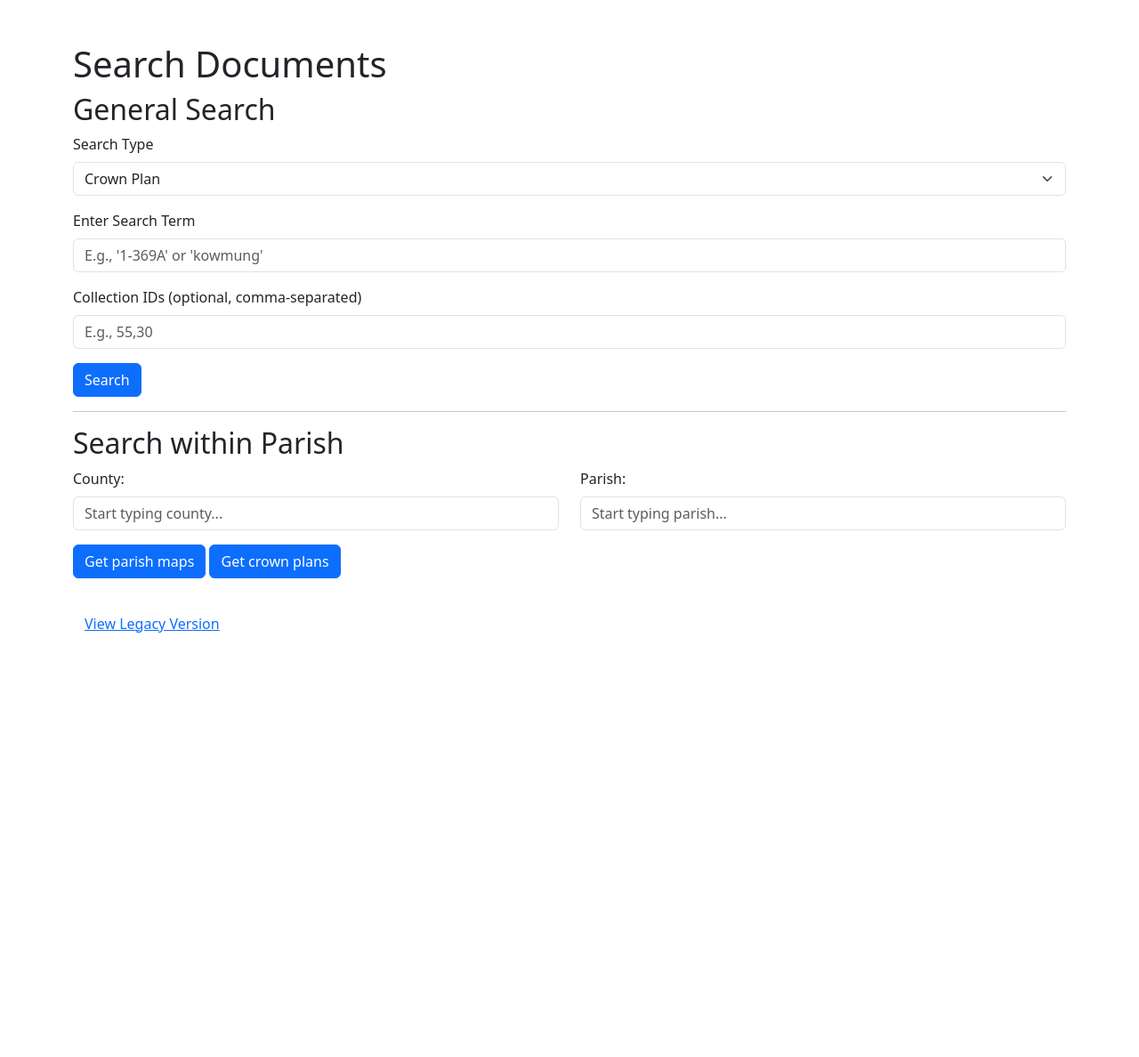
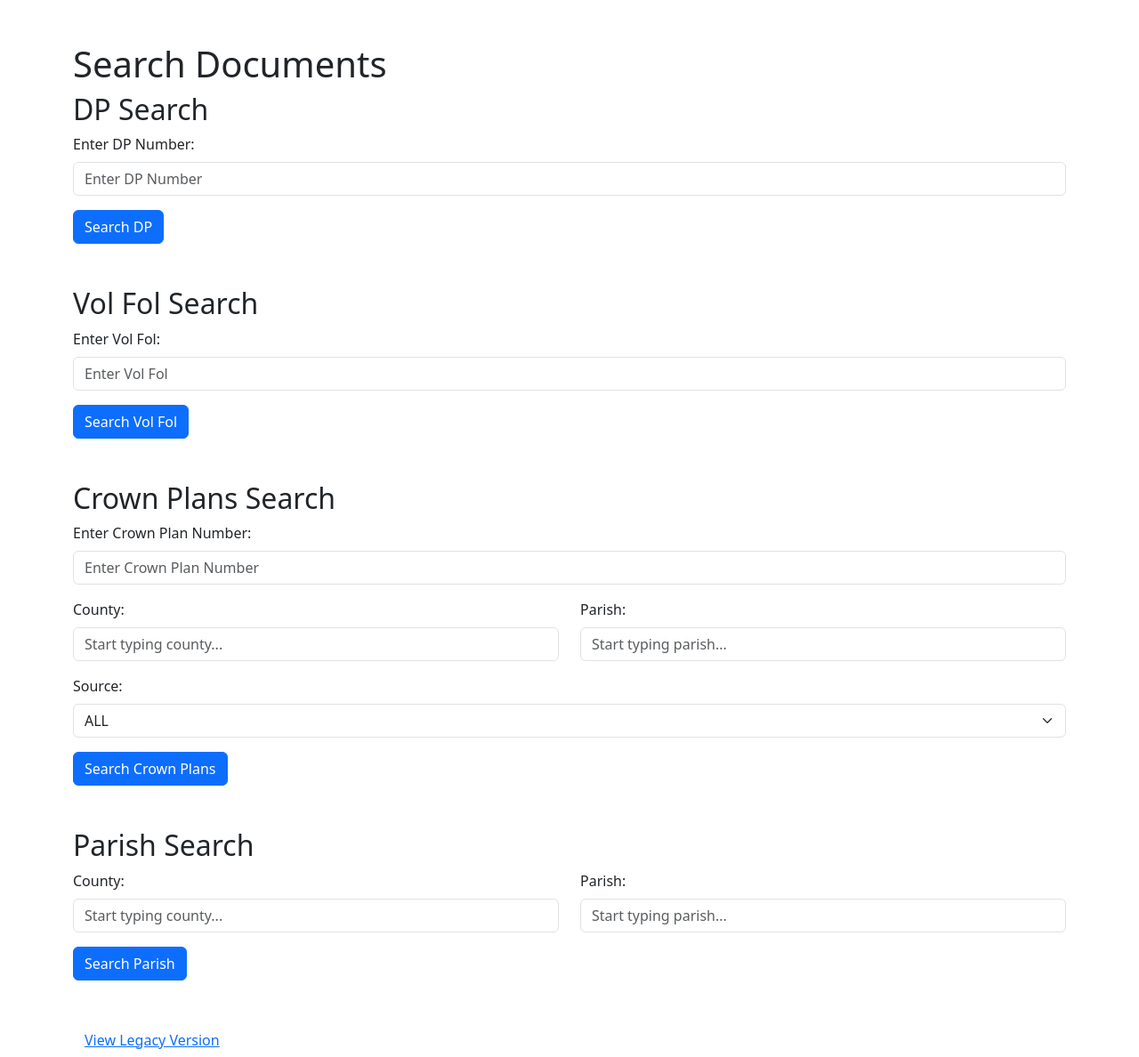
Before and after one commit to gangerang/ohlrv, a Flask app: template templates/search.html in a window 1280 px wide. Shown: the whole page at 89% size. Before the commit the page ends 711 px from the top, so only its background shows below. Run offline with Flask 2, Linux system fonts and the light colour scheme; the template is opened without the code that fills it, so the values that code supplies are empty.

Commit message:
search rewrite v1

```diff
--- a/app.py
+++ b/app.py
@@ -6,13 +6,13 @@ from urllib.parse import quote
 app = Flask(__name__)
 app.secret_key = os.environ.get("SECRET_KEY", "default_secret_for_dev")
 
-# Configure logging
+# Configure logging with debug output.
 logging.basicConfig(level=logging.DEBUG, format="%(asctime)s [%(levelname)s] %(message)s")
 
 @app.before_request
 def log_request_info():
     logging.info(f"Incoming request: {request.method} {request.url}")
-    # Uncomment the next line if you need full header details:
+    # Uncomment the next line if you need full header details.
     # logging.debug(f"Headers: {dict(request.headers)}")
     if request.method == "POST":
         logging.debug(f"Form Data: {request.form}")
@@ -33,70 +33,39 @@ if os.path.exists(mapping_file):
 else:
     logging.warning("Mapping file collection_type_name.json not found.")
 
-# Global cache for search results to avoid oversized session cookies.
+# Global cache to store search results (to avoid cookie size limits)
 SEARCH_RESULTS_CACHE = {}
 
 # ---------------------------
-# General Search Route
+# DP Search Route (new)
 # ---------------------------
-@app.route("/", methods=["GET", "POST"])
-def search():
+@app.route("/search_dp", methods=["GET", "POST"])
+def search_dp():
     if request.method == "POST":
-        search_str = request.form.get("search_str")
-        search_type = request.form.get("search_type", "crown")  # "crown", "volfol", or "parish"
-        collection_ids = request.form.get("collection_ids", "").strip()
-
-        if not search_str:
-            flash("Please provide a search term.", "danger")
-            return redirect(url_for("search"))
-
-        if search_type == "volfol":
-            query = search_str
-            field_name = "volFol.lowercase"
-            query_size = 20
-        elif search_type == "parish":
-            query = search_str
-            field_name = "parishName.lowercase"
-            query_size = 10000
-        else:
-            query = f"CROWN PLAN {search_str}"
-            field_name = "imageName.lowercase"
-            query_size = 20
-
+        dp_number = request.form.get("dp_number", "").strip()
+        logging.debug(f"DP Search: dp_number = {dp_number}")
+        if not dp_number:
+            flash("Please enter a DP number.", "danger")
+            return redirect(url_for("search_dp"))
+        try:
+            dp_int = int(dp_number)
+        except Exception as e:
+            flash("DP number must be an integer.", "danger")
+            return redirect(url_for("search_dp"))
+        # For DP search: search on field dpNumber and filter on collectionId 51.
         pref_payload = {"preference": "attributeSearch"}
+        # We'll use a term query for an exact match on dpNumber.
         main_query = {
             "bool": {
                 "must": [
-                    {
-                        "bool": {
-                            "must": {
-                                "bool": {
-                                    "should": [
-                                        {"multi_match": {"query": query, "fields": [field_name], "type": "best_fields", "operator": "or", "fuzziness": 0}},
-                                        {"multi_match": {"query": query, "fields": [field_name], "type": "phrase_prefix", "operator": "or"}}
-                                    ],
-                                    "minimum_should_match": 1
-                                }
-                            }
-                        }
-                    }
+                    {"term": {"dpNumber": dp_int}}
+                ],
+                "filter": [
+                    {"term": {"collectionId": 51}}
                 ]
             }
         }
-
-        if search_type == "parish":
-            main_query["bool"]["filter"] = [{
-                "terms": {"collectionId": [51,66,36,41,38,40,39,11,12,14,3,15,16,6,9,10,4,13,5,7,8,28,23,26,29,24,27,25,18,21,32,19,33,20]}
-            }]
-        elif collection_ids:
-            try:
-                collections = [int(x.strip()) for x in collection_ids.split(",") if x.strip()]
-                main_query["bool"]["filter"] = [{"terms": {"collectionId": collections}}]
-            except Exception as e:
-                flash("Invalid collection IDs. Please use comma-separated numeric values.", "danger")
-                return redirect(url_for("search"))
-
-        query_payload = {"query": main_query, "size": query_size}
+        query_payload = {"query": main_query, "size": 10000}
         payload = json.dumps(pref_payload) + "\n" + json.dumps(query_payload) + "\n"
         headers = {
             "User-Agent": "Mozilla/5.0 (Windows NT 10.0; Win64; x64; rv:135.0) Gecko/20100101 Firefox/135.0",
@@ -106,106 +75,196 @@ def search():
         }
         url = "https://api.lrsnative.com.au/hlrv/documents/_msearch?"
         try:
-            logging.info(f"Searching for: {query} (type: {search_type})")
+            logging.info(f"DP Search: Searching for dpNumber = {dp_int}")
             api_response = requests.post(url, headers=headers, data=payload, timeout=10)
             api_response.raise_for_status()
             results = api_response.json()
             documents = results.get("responses", [])[0].get("hits", {}).get("hits", [])
             if not documents:
-                flash("No documents found for the search query.", "warning")
-                return redirect(url_for("search"))
-            # logging.debug(f"search_results_json: {json.dumps(documents)}")
-            # Generate a unique key and cache the documents
+                flash("No DP records found.", "warning")
+                return redirect(url_for("search_dp"))
+            logging.debug(f"DP search results: {json.dumps(documents)}")
             result_key = str(uuid.uuid4())
             SEARCH_RESULTS_CACHE[result_key] = documents
             session["search_results_key"] = result_key
-            session["search_type"] = search_type
-            if search_type == "parish":
-                return render_template("search_results.html", documents=documents, search_type=search_type, collection_mapping=COLLECTION_MAPPING)
-            else:
-                return render_template("search_results.html", documents=documents, search_type=search_type)
+            session["search_type"] = "dp"
+            return render_template("search_results.html", documents=documents, search_type="dp")
         except Exception as e:
-            logging.error(f"Error during search: {e}")
-            flash(f"Error during search: {e}", "danger")
-            return redirect(url_for("search"))
-    return render_template("search.html")
+            logging.error(f"Error during DP search: {e}")
+            flash(f"Error during DP search: {e}", "danger")
+            return redirect(url_for("search_dp"))
+    return render_template("search_dp.html")
 
 # ---------------------------
-# New "Search within Parish" Route
+# Vol Fol Search Route (existing)
 # ---------------------------
-@app.route("/search_within_parish", methods=["POST"])
-def search_within_parish():
-    county = request.form.get("county", "").strip()
-    parish = request.form.get("parish", "").strip()
-    # Expected values: "crown" or "parish" (from the button pressed)
-    collection_group = request.form.get("collection_group", "").strip()
+@app.route("/search_volfol", methods=["GET", "POST"])
+def search_volfol():
+    if request.method == "POST":
+        volfol = request.form.get("volfol", "").strip()
+        logging.debug(f"Vol Fol Search: volfol = {volfol}")
+        if not volfol:
+            flash("Please enter a Vol Fol value.", "danger")
+            return redirect(url_for("search_volfol"))
+        pref_payload = {"preference": "attributeSearch"}
+        main_query = {
+            "bool": {
+                "must": [
+                    {"multi_match": {"query": volfol, "fields": ["volFol.lowercase"], "type": "best_fields", "operator": "or", "fuzziness": 0}},
+                    {"multi_match": {"query": volfol, "fields": ["volFol.lowercase"], "type": "phrase_prefix", "operator": "or"}}
+                ],
+                "filter": [
+                    {"term": {"collectionId": 30}}
+                ]
+            }
+        }
+        query_payload = {"query": main_query, "size": 10000}
+        payload = json.dumps(pref_payload) + "\n" + json.dumps(query_payload) + "\n"
+        headers = {
+            "User-Agent": "Mozilla/5.0 (Windows NT 10.0; Win64; x64; rv:135.0) Gecko/20100101 Firefox/135.0",
+            "Accept": "application/json",
+            "Content-Type": "application/x-ndjson",
+            "x-portal-token": ""
+        }
+        url = "https://api.lrsnative.com.au/hlrv/documents/_msearch?"
+        try:
+            logging.info(f"Vol Fol Search: Searching for volFol = {volfol}")
+            api_response = requests.post(url, headers=headers, data=payload, timeout=10)
+            api_response.raise_for_status()
+            results = api_response.json()
+            documents = results.get("responses", [])[0].get("hits", {}).get("hits", [])
+            if not documents:
+                flash("No Vol Fol records found.", "warning")
+                return redirect(url_for("search_volfol"))
+            logging.debug(f"Vol Fol search results: {json.dumps(documents)}")
+            result_key = str(uuid.uuid4())
+            SEARCH_RESULTS_CACHE[result_key] = documents
+            session["search_results_key"] = result_key
+            session["search_type"] = "volfol"
+            return render_template("search_results.html", documents=documents, search_type="volfol")
+        except Exception as e:
+            logging.error(f"Error during Vol Fol search: {e}")
+            flash(f"Error during Vol Fol search: {e}", "danger")
+            return redirect(url_for("search_volfol"))
+    return render_template("search_volfol.html")
 
-    if not parish:
-        flash("Please enter a parish.", "danger")
-        return redirect(url_for("search"))
+# ---------------------------
+# Crown Plans Search Route (existing, with modifications)
+# ---------------------------
+@app.route("/search_crown", methods=["GET", "POST"])
+def search_crown():
+    if request.method == "POST":
+        search_str = request.form.get("search_str", "").strip()
+        county = request.form.get("county", "").strip()
+        parish = request.form.get("parish", "").strip()
+        source_option = request.form.get("source_option", "all").strip()  # Options: all, BS, SR
+        logging.debug(f"Crown Search: search_str={search_str}, county={county}, parish={parish}, source_option={source_option}")
+        if not search_str:
+            flash("Please enter a Crown Plan number.", "danger")
+            return redirect(url_for("search_crown"))
+        pref_payload = {"preference": "attributeSearch"}
+        main_query = {
+            "bool": {
+                "must": [
+                    {"multi_match": {"query": search_str, "fields": ["crownPlanNumber"], "type": "best_fields", "operator": "or", "fuzziness": 0}},
+                    {"multi_match": {"query": search_str, "fields": ["crownPlanNumber"], "type": "phrase_prefix", "operator": "or"}}
+                ]
+            }
+        }
+        if county:
+            main_query["bool"].setdefault("must", []).append(
+                {"multi_match": {"query": county, "fields": ["countyName.lowercase"], "type": "best_fields", "operator": "or"}}
+            )
+        if parish:
+            main_query["bool"].setdefault("must", []).append(
+                {"multi_match": {"query": parish, "fields": ["parishName.lowercase"], "type": "best_fields", "operator": "or"}}
+            )
+        if source_option.lower() == "bs":
+            allowed_ids = [31]
+        elif source_option.lower() == "sr":
+            allowed_ids = [55]
+        else:
+            allowed_ids = [31, 55]
+        main_query["bool"]["filter"] = [{"terms": {"collectionId": allowed_ids}}]
+        query_payload = {"query": main_query, "size": 10000}
+        payload = json.dumps(pref_payload) + "\n" + json.dumps(query_payload) + "\n"
+        headers = {
+            "User-Agent": "Mozilla/5.0 (Windows NT 10.0; Win64; x64; rv:135.0) Gecko/20100101 Firefox/135.0",
+            "Accept": "application/json",
+            "Content-Type": "application/x-ndjson",
+            "x-portal-token": ""
+        }
+        url = "https://api.lrsnative.com.au/hlrv/documents/_msearch?"
+        try:
+            logging.info(f"Crown Search: Searching for crownPlanNumber = {search_str} with source {source_option}, county={county}, parish={parish}")
+            api_response = requests.post(url, headers=headers, data=payload, timeout=10)
+            api_response.raise_for_status()
+            results = api_response.json()
+            documents = results.get("responses", [])[0].get("hits", {}).get("hits", [])
+            if not documents:
+                flash("No Crown Plan records found.", "warning")
+                return redirect(url_for("search_crown"))
+            logging.debug(f"Crown search results: {json.dumps(documents)}")
+            result_key = str(uuid.uuid4())
+            SEARCH_RESULTS_CACHE[result_key] = documents
+            session["search_results_key"] = result_key
+            session["search_type"] = "crown"
+            return render_template("search_results.html", documents=documents, search_type="crown")
+        except Exception as e:
+            logging.error(f"Error during Crown Plans search: {e}")
+            flash(f"Error during Crown Plans search: {e}", "danger")
+            return redirect(url_for("search_crown"))
+    return render_template("search_crown.html")
 
-    if collection_group == "crown":
-        allowed_ids = [55, 31]
-        new_search_type = "crown"
-    else:
-        allowed_ids = [41,38,40,39,11,12,14,3,15,16,6,9,10,4,13,5,7,8,28,23,26,29,24,27,25,18,21,32,19,33,20]
-        new_search_type = "parish"
-
-    pref_payload = {"preference": "attributeSearch"}
-    # Always search by parish name on the parishName.lowercase field.
-    main_query = {
-        "bool": {
-            "must": [
-                {
-                    "bool": {
-                        "must": {
-                            "bool": {
-                                "should": [
-                                    {"multi_match": {"query": parish, "fields": ["parishName.lowercase"], "type": "best_fields", "operator": "or", "fuzziness": 0}},
-                                    {"multi_match": {"query": parish, "fields": ["parishName.lowercase"], "type": "phrase_prefix", "operator": "or"}}
-                                ],
-                                "minimum_should_match": 1
-                            }
-                        }
-                    }
-                }
-            ],
-            "filter": [
-                {"terms": {"collectionId": allowed_ids}}
-            ]
+# ---------------------------
+# Parish Search Route (existing)
+# ---------------------------
+@app.route("/search_parish", methods=["GET", "POST"])
+def search_parish():
+    if request.method == "POST":
+        county = request.form.get("county", "").strip()
+        parish = request.form.get("parish", "").strip()
+        logging.debug(f"Parish Search: county={county}, parish={parish}")
+        if not county and not parish:
+            flash("Please enter a county and/or parish.", "danger")
+            return redirect(url_for("search_parish"))
+        pref_payload = {"preference": "attributeSearch"}
+        must_clauses = []
+        if county:
+            must_clauses.append({"multi_match": {"query": county, "fields": ["countyName.lowercase"], "type": "best_fields", "operator": "or"}})
+        if parish:
+            must_clauses.append({"multi_match": {"query": parish, "fields": ["parishName.lowercase"], "type": "best_fields", "operator": "or"}})
+        main_query = {"bool": {"must": must_clauses}}
+        main_query["bool"]["filter"] = [{"terms": {"collectionId": [41,38,40,39,11,12,14,3,15,16,6,9,10,4,13,5,7,8,28,23,26,29,24,27,25,18,21,32,19,33,20]}}]
+        query_payload = {"query": main_query, "size": 10000}
+        payload = json.dumps(pref_payload) + "\n" + json.dumps(query_payload) + "\n"
+        headers = {
+            "User-Agent": "Mozilla/5.0 (Windows NT 10.0; Win64; x64; rv:135.0) Gecko/20100101 Firefox/135.0",
+            "Accept": "application/json",
+            "Content-Type": "application/x-ndjson",
+            "x-portal-token": ""
         }
-    }
-    query_payload = {"query": main_query, "size": 10000}
-    payload = json.dumps(pref_payload) + "\n" + json.dumps(query_payload) + "\n"
-    headers = {
-        "User-Agent": "Mozilla/5.0 (Windows NT 10.0; Win64; x64; rv:135.0) Gecko/20100101 Firefox/135.0",
-        "Accept": "application/json",
-        "Content-Type": "application/x-ndjson",
-        "x-portal-token": ""
-    }
-    url = "https://api.lrsnative.com.au/hlrv/documents/_msearch?"
-    try:
-        logging.info(f"Searching within parish: {parish} (county: {county}) with collection group: {collection_group}")
-        api_response = requests.post(url, headers=headers, data=payload, timeout=10)
-        api_response.raise_for_status()
-        results = api_response.json()
-        documents = results.get("responses", [])[0].get("hits", {}).get("hits", [])
-        if not documents:
-            flash("No documents found for the selected parish.", "warning")
-            return redirect(url_for("search"))
-        # Cache the results and store the key in session.
-        result_key = str(uuid.uuid4())
-        SEARCH_RESULTS_CACHE[result_key] = documents
-        session["search_results_key"] = result_key
-        session["search_type"] = new_search_type
-        if new_search_type == "parish":
+        url = "https://api.lrsnative.com.au/hlrv/documents/_msearch?"
+        try:
+            logging.info(f"Parish Search: Searching with county={county}, parish={parish}")
+            api_response = requests.post(url, headers=headers, data=payload, timeout=10)
+            api_response.raise_for_status()
+            results = api_response.json()
+            documents = results.get("responses", [])[0].get("hits", {}).get("hits", [])
+            if not documents:
+                flash("No Parish records found.", "warning")
+                return redirect(url_for("search_parish"))
+            logging.debug(f"Parish search results: {json.dumps(documents)}")
+            result_key = str(uuid.uuid4())
+            SEARCH_RESULTS_CACHE[result_key] = documents
+            session["search_results_key"] = result_key
+            session["search_type"] = "parish"
             return render_template("search_results.html", documents=documents, search_type="parish", collection_mapping=COLLECTION_MAPPING)
-        else:
-            return render_template("search_results.html", documents=documents, search_type=new_search_type)
-    except Exception as e:
-        logging.error(f"Error in search_within_parish: {e}")
-        flash(f"Error during search: {e}", "danger")
-        return redirect(url_for("search"))
+        except Exception as e:
+            logging.error(f"Error during Parish search: {e}")
+            flash(f"Error during Parish search: {e}", "danger")
+            return redirect(url_for("search_parish"))
+    return render_template("search_parish.html")
 
 # ---------------------------
 # Download Selected Documents Route
@@ -223,7 +282,7 @@ def download_selected():
         flash("Session expired. Please search again.", "danger")
         return redirect(url_for("search"))
     documents = SEARCH_RESULTS_CACHE[result_key]
-    # logging.debug(f"documents from cache: {json.dumps(documents)}")
+    logging.debug(f"documents from cache: {json.dumps(documents)}")
     selected_documents = [doc for doc in documents if doc.get("_id") in selected_ids]
     logging.debug(f"selected documents: {selected_documents}")
     if not selected_documents:
--- a/templates/search.html
+++ b/templates/search.html
@@ -22,7 +22,6 @@
             option.value = county;
             countyList.appendChild(option);
           });
-          // Function to populate parish datalist.
           function populateParishList(list) {
             const parishList = document.getElementById("parishList");
             parishList.innerHTML = "";
@@ -34,8 +33,6 @@
           }
           // Initially, show all parishes.
           populateParishList(Array.from(parishes));
-
-          // When county changes, update parish list.
           document.getElementById("county").addEventListener("input", function() {
             const selectedCounty = this.value;
             if(selectedCounty.trim() === "") {
@@ -55,33 +52,38 @@
   <div class="container mt-5">
     <h1>Search Documents</h1>
 
-    <!-- General Search Section -->
-    <form method="post" action="{{ url_for('search') }}">
-      <h2>General Search</h2>
+    <!-- DP Search Section -->
+    <div class="mb-5">
+      <h2>DP Search</h2>
+      <form method="post" action="{{ url_for('search_dp') }}">
         <div class="mb-3">
-        <label for="search_type" class="form-label">Search Type</label>
-        <select class="form-select" id="search_type" name="search_type">
-          <option value="crown">Crown Plan</option>
-          <option value="volfol">Vol Fol</option>
-          <option value="parish">Parish Maps</option>
-        </select>
+          <label for="dp_number" class="form-label">Enter DP Number:</label>
+          <input type="number" id="dp_number" name="dp_number" class="form-control" placeholder="Enter DP Number" required>
         </div>
+        <button type="submit" class="btn btn-primary">Search DP</button>
+      </form>
+    </div>
+
+    <!-- Vol Fol Search Section -->
+    <div class="mb-5">
+      <h2>Vol Fol Search</h2>
+      <form method="post" action="{{ url_for('search_volfol') }}">
         <div class="mb-3">
-        <label for="search_str" class="form-label">Enter Search Term</label>
-        <input type="text" class="form-control" id="search_str" name="search_str" placeholder="E.g., '1-369A' or 'kowmung'" required>
+          <label for="volfol" class="form-label">Enter Vol Fol:</label>
+          <input type="text" id="volfol" name="volfol" class="form-control" placeholder="Enter Vol Fol" required>
         </div>
+        <button type="submit" class="btn btn-primary">Search Vol Fol</button>
+      </form>
+    </div>
+
+    <!-- Crown Plans Search Section -->
+    <div class="mb-5">
+      <h2>Crown Plans Search</h2>
+      <form method="post" action="{{ url_for('search_crown') }}">
         <div class="mb-3">
-        <label for="collection_ids" class="form-label">Collection IDs (optional, comma-separated)</label>
-        <input type="text" class="form-control" id="collection_ids" name="collection_ids" placeholder="E.g., 55,30">
+          <label for="search_str_crown" class="form-label">Enter Crown Plan Number:</label>
+          <input type="text" id="search_str_crown" name="search_str" class="form-control" placeholder="Enter Crown Plan Number" required>
         </div>
-      <button type="submit" class="btn btn-primary">Search</button>
-    </form>
-
-    <hr>
-
-    <!-- Search Within Parish Section -->
-    <h2>Search within Parish</h2>
-    <form method="post" action="{{ url_for('search_within_parish') }}">
         <div class="row mb-3">
           <div class="col-md-6">
             <label for="county" class="form-label">County:</label>
@@ -95,13 +97,38 @@
           </div>
         </div>
         <div class="mb-3">
-        <!-- Two side-by-side buttons for the different collection groups -->
-        <button type="submit" name="collection_group" value="parish" class="btn btn-primary">Get parish maps</button>
-        <button type="submit" name="collection_group" value="crown" class="btn btn-primary">Get crown plans</button>
+          <label for="source_option" class="form-label">Source:</label>
+          <select id="source_option" name="source_option" class="form-select">
+            <option value="all" selected>ALL</option>
+            <option value="BS">BS</option>
+            <option value="SR">SR</option>
+          </select>
         </div>
+        <button type="submit" class="btn btn-primary">Search Crown Plans</button>
       </form>
+    </div>
 
-    <a href="{{ url_for('index') }}" class="btn btn-link mt-3">View Legacy Version</a>
+    <!-- Parish Search Section -->
+    <div class="mb-5">
+      <h2>Parish Search</h2>
+      <form method="post" action="{{ url_for('search_parish') }}">
+        <div class="row mb-3">
+          <div class="col-md-6">
+            <label for="county_parish" class="form-label">County:</label>
+            <input type="text" id="county" name="county" class="form-control" list="countyList" autocomplete="off" placeholder="Start typing county...">
+            <datalist id="countyList"></datalist>
+          </div>
+          <div class="col-md-6">
+            <label for="parish_parish" class="form-label">Parish:</label>
+            <input type="text" id="parish" name="parish" class="form-control" list="parishList" autocomplete="off" placeholder="Start typing parish...">
+            <datalist id="parishList"></datalist>
+          </div>
+        </div>
+        <button type="submit" class="btn btn-primary">Search Parish</button>
+      </form>
+    </div>
+
+    <a href="{{ url_for('index') }}" class="btn btn-link">View Legacy Version</a>
   </div>
 </body>
 </html>
```
Also changed, not shown: templates/search_results.html (+93 -45 lines). Lines whose indentation alone changed are shown as unchanged.
